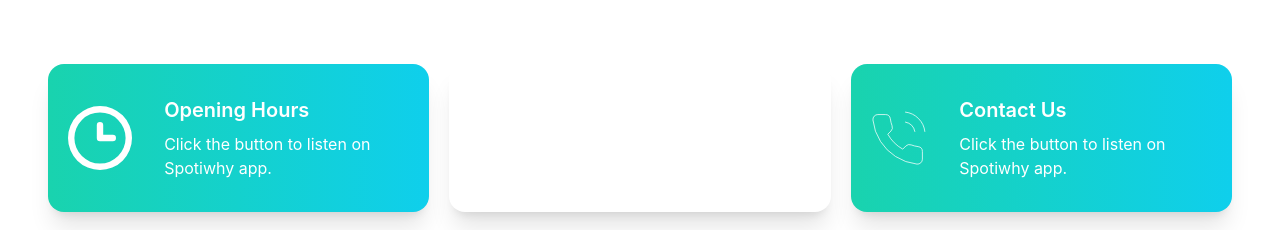
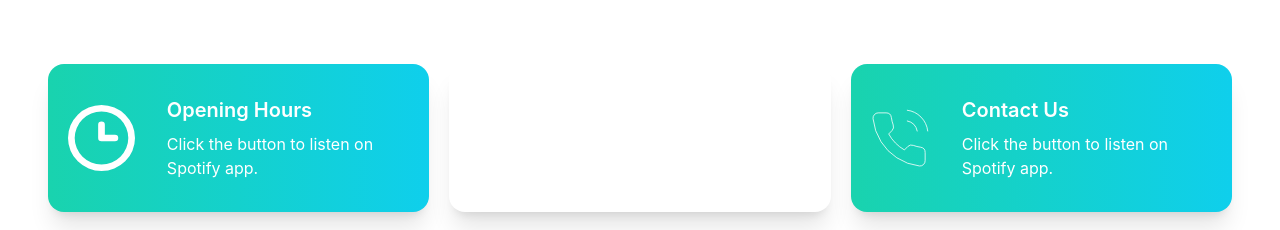
Before and after one commit to tanjid111/doctorsportal, a React (Create React App) app: page / in a window 1280 px wide. Shown: the part 800-1030 px from the top of the page. Built offline with nearby package versions, Linux system fonts and the light colour scheme.

Commit message:
info card updated

```diff
--- a/src/Pages/Home/InfoCard.js
+++ b/src/Pages/Home/InfoCard.js
@@ -2,18 +2,15 @@ import React from 'react';
 
 const InfoCard = ({ img, cardTitle, bgClass }) => {
     return (
-
         <div className={`card lg:card-side bg-base-100 shadow-xl ${bgClass}`}>
             <figure className='pl-5'>
-                <img src={img} alt="Album"></img>
+                <img src={img} alt="Album" />
             </figure>
             <div className="card-body text-white">
-
                 <h2 className="card-title">{cardTitle}</h2>
-                <p>Click the button to listen on Spotiwhy app.</p>
+                <p>Click the button to listen on Spotify app.</p>
             </div>
         </div>
-
     );
 };
 
```
